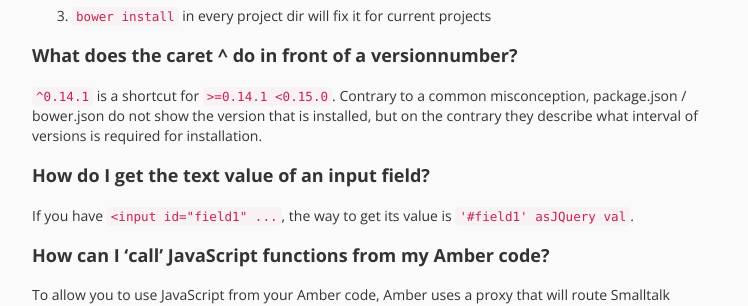
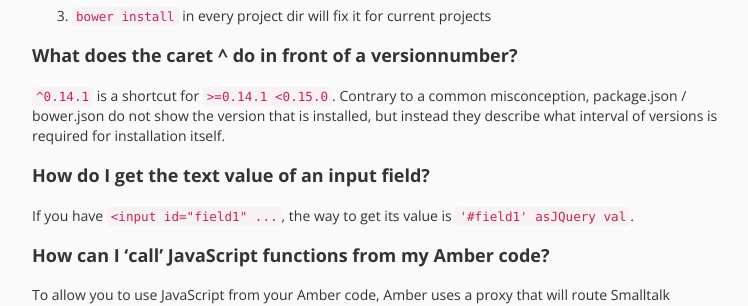
Before and after one commit to amber-smalltalk/amber-documentation, a Jekyll site: the page built from faq.md, in a window 1280 px wide and 900 px high, scrolled down 1593 px. Shown: the part 174-480 px from the top of the window, without its empty margins (383-1131 px from the left). Built offline with Jekyll 4.4.1, drawn with Linux system fonts in a browser that asks for light colours; nearby versions of some CDN libraries.

Commit message:
faq.md: style: removed two instances of 'contrary'

```diff
--- a/faq.md
+++ b/faq.md
@@ -65,7 +65,7 @@ If you want to be sure which version is latest and which one is bleedingedge use
 #### What does the caret ^ do in front of a versionnumber?
 
 ``^0.14.1`` is a shortcut for ``>=0.14.1 <0.15.0``.
-Contrary to a common misconception, package.json / bower.json do not show the version that is installed, but on the contrary they describe what interval of versions is required for installation.
+Contrary to a common misconception, package.json / bower.json do not show the version that is installed, but instead they describe what interval of versions is required for installation itself.
 
 
 #### How do I get the text value of an input field?
```
